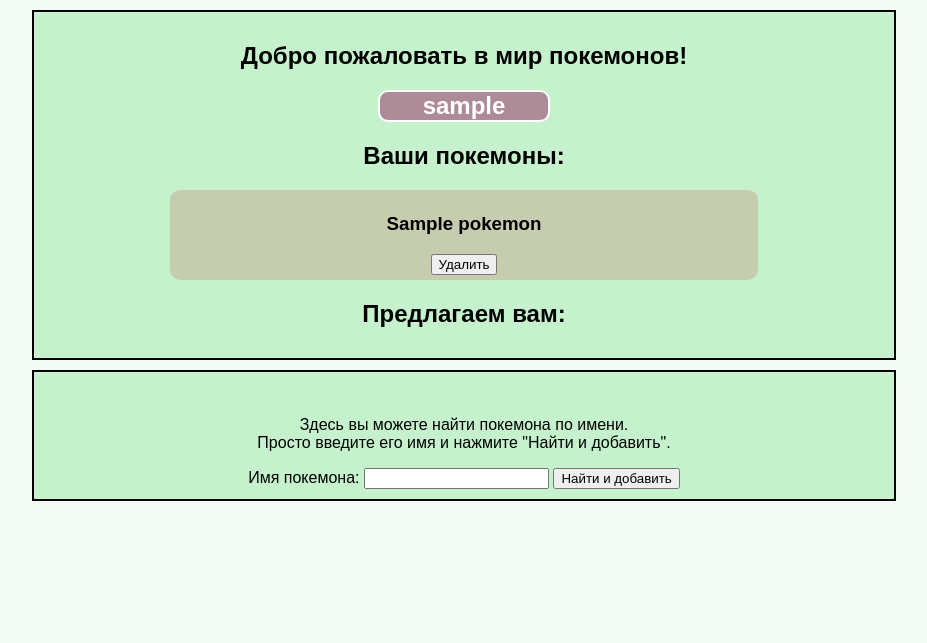
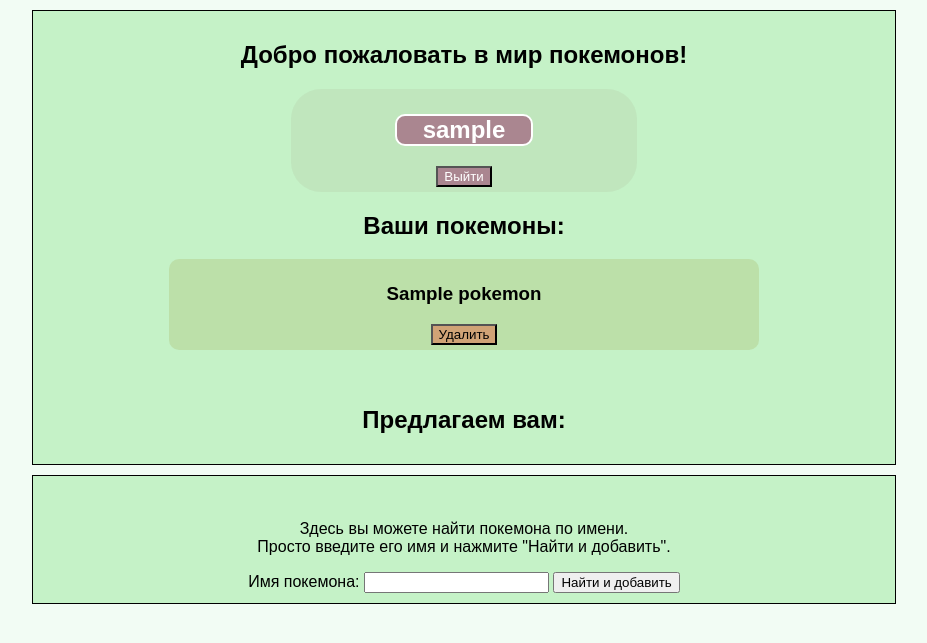
Before and after one commit to Larionov0/Pokemons, a Django app: page /pokemons/main/ in a window 1280 px wide. Shown: the top 643 px of the page, without its empty margins (176-1103 px from the left). Run offline with Django 3.2, Linux system fonts and the light colour scheme; a user stored in the database is signed in; tables that the repository leaves empty hold one stand-in row (values such as "Sample post"); a database or web service that is not in the repository returns one stand-in record (values such as "Sample title"); data that the repository does not hold is empty; parts of the project's set-up code (start-up, migrations or seed data) failed here and were passed over.

Commit message:
CSS updated + added log_out button

```diff
--- a/app/main/Pokemons/static/CSS/main_page.css
+++ b/app/main/Pokemons/static/CSS/main_page.css
@@ -1,8 +1,8 @@
 .container {
 	margin: 10px 200px;
-	border: 2px solid black;
+	border: 1px solid black;
 	padding: 10px;
-	background-color: rgba(15, 200, 50, 0.2);
+	background-color: rgba(15, 200, 20, 0.2);
 }
 
 body {
@@ -25,10 +25,37 @@ body {
 	padding: 5px;
 }
 
+.my {
+	background-color: rgba(150, 150, 50, 0.2);
+}
+
+.not_my {
+	background-color: rgba(200, 50, 50, 0.2);
+}
+
+.my button {
+	background-color: rgba(255, 20, 0, 0.3);
+}
+.not_my button {
+	background-color: rgba(10, 255, 0, 0.3);
+}
+
 #user {
 	border: 2px solid white;
 	border-radius: 10px;
 	background-color: rgba(150, 40, 100, 0.5);
-	width: 20%;
+	width: 40%;
 	color: white;
 }
+
+#user-box {
+	background-color: rgba(100, 0, 0, 0.05);
+	width: 40%;
+	border-radius: 30px;
+	padding: 5px;
+}
+
+#user-box button {
+	background-color: rgba(150, 40, 100, 0.5);
+	color: white;
+}
--- a/app/main/Pokemons/templates/main_page.html
+++ b/app/main/Pokemons/templates/main_page.html
@@ -9,20 +9,24 @@
 {% block content %}
 <section class="container">
     <h1 class="center">Добро пожаловать в мир покемонов!</h1>
-    <h2 id='user' class='center'>{{username}}</h2>
+    <div id='user-box' class="center">
+        <h2 id='user' class='center'>{{username}}</h2>
+        <a href="{% url 'auth_sys:logout' %}"><button>Выйти</button></a>
+    </div>
     <div class="center">
         <h2 class="">Ваши покемоны:</h2>
         {% for pokemon in pokemons %}
-        <div class="pokemon" id="pokemon-{{pokemon.id}}">
+        <div class="pokemon my" id="pokemon-{{pokemon.id}}">
             <h3>{{ pokemon.name }}</h3>
             <a href="{% url 'Pokemons:remove_pokemon' pokemon.id %}">
             <button>Удалить</button>
             </a>
         </div class="">
         {% endfor %}
+        <br/><br/>
         <h2>Предлагаем вам:</h2>
         {% for pokemon in other_pokemons %}
-        <div class="pokemon" id="pokemon-{{pokemon.id}}">
+        <div class="pokemon not_my" id="pokemon-{{pokemon.id}}">
             <h3>{{ pokemon.name }}</h3>
             <a href="{% url 'Pokemons:add_pokemon' pokemon.id %}">
             <button>Добавить</button>
--- a/app/main/Pokemons/views.py
+++ b/app/main/Pokemons/views.py
@@ -3,13 +3,13 @@ from django.contrib.auth.decorators import login_required
 from .models import *
 
 
-@login_required(login_url='/auth_sys/login')
+@login_required(login_url='/auth/login')
 def main_page(request):
     context = create_context(request)
     return render(request, 'main_page.html', context)
 
 
-@login_required(login_url='/auth_sys/login')
+@login_required(login_url='/auth/login')
 def add_pokemon(request, pokemon_id):
     profile = request.user.userprofile
     try:
@@ -19,7 +19,7 @@ def add_pokemon(request, pokemon_id):
     return redirect('Pokemons:main')
 
 
-@login_required(login_url='/auth_sys/login')
+@login_required(login_url='/auth/login')
 def remove_pokemon(request, pokemon_id):
     profile = request.user.userprofile
     try:
@@ -29,7 +29,7 @@ def remove_pokemon(request, pokemon_id):
     return redirect('Pokemons:main')
 
 
-@login_required(login_url='/auth_sys/login')
+@login_required(login_url='/auth/login')
 def find_pokemon(request):
     if request.POST:
         pokemon_name = request.POST.get('pokemon_name')
--- a/app/main/auth_sys/urls.py
+++ b/app/main/auth_sys/urls.py
@@ -5,5 +5,6 @@ app_name = 'auth_sys'
 urlpatterns = [
     path('login/', views.login, name='login'),
     path('login_handler/', views.login_handler, name='login_handler'),
-    path('register', views.login, name='register')
+    path('register', views.login, name='register'),
+    path('logout', views.logout, name='logout')
 ]
--- a/app/main/auth_sys/views.py
+++ b/app/main/auth_sys/views.py
@@ -28,3 +28,8 @@ def login_handler(request):
 
 def register(request):
     pass
+
+
+def logout(request):
+    auth.logout(request)
+    return redirect("auth_sys:login")
```
Also changed, not shown: app/main/main/settings.py (+0 -12 lines).
